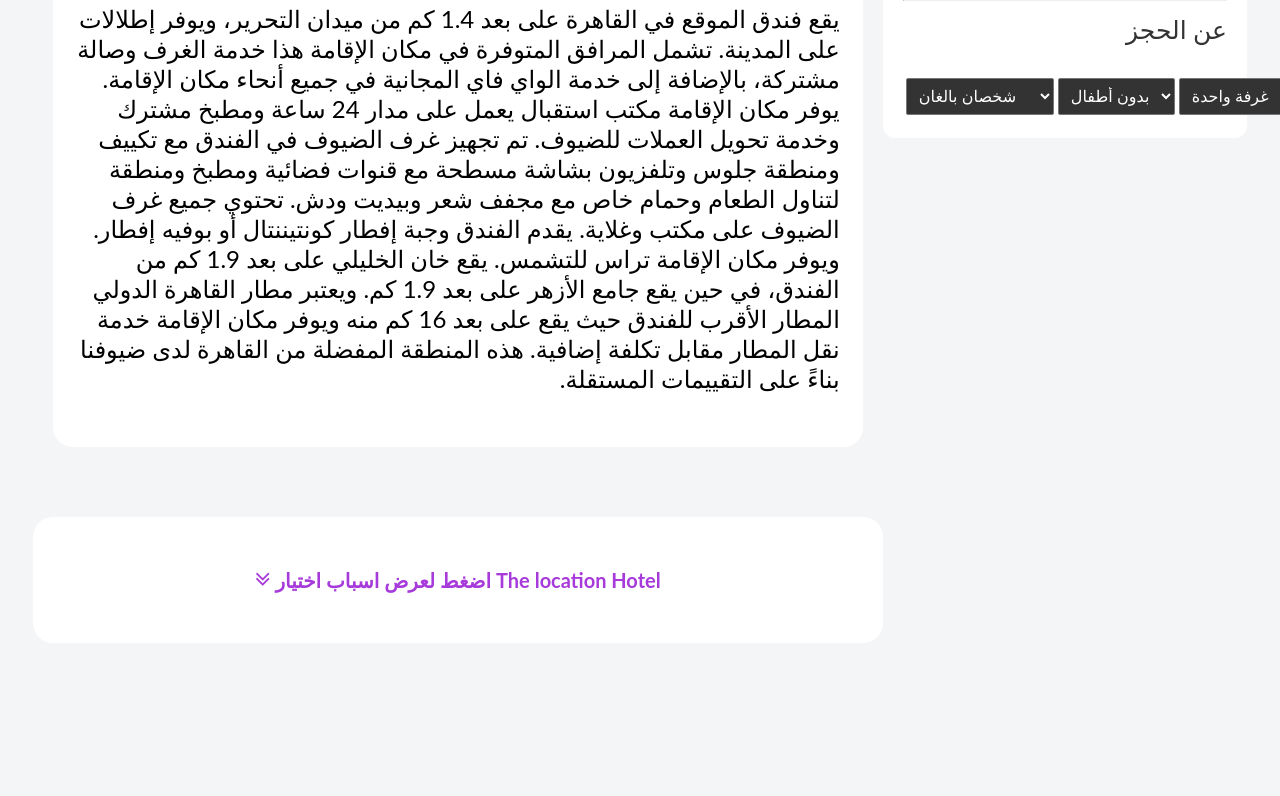
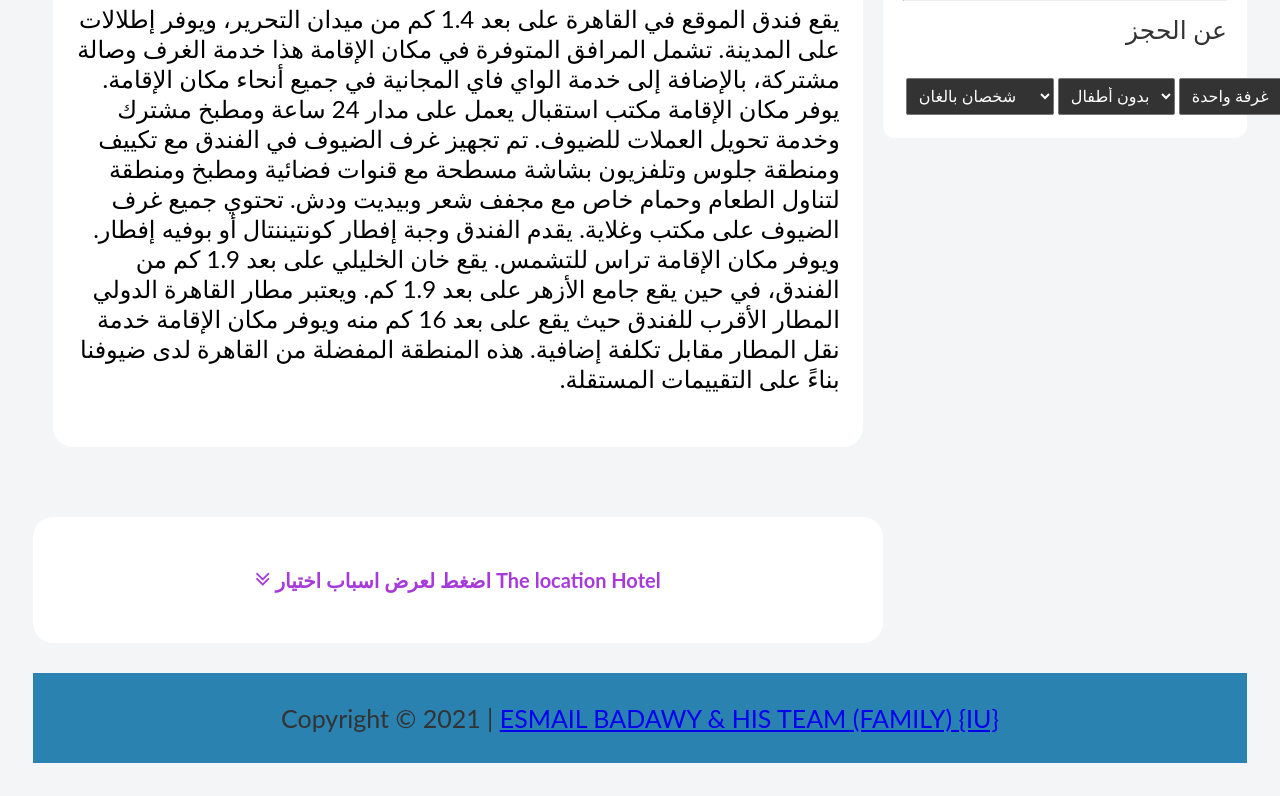
Before and after one commit to esmailbadawy/project-front-end-YAT, a plain HTML site: page index.html in a window 1280 px wide. Shown: the part 687-1483 px from the top of the page. Before the commit the page ends 1393 px from the top, so only its background shows below. Drawn offline with nearby package versions, Linux system fonts and the light colour scheme.

Commit message:
Update index.html
added Copyright

```diff
--- a/index.html
+++ b/index.html
@@ -1656,6 +1656,8 @@ function myFunction() {
       }
     }
         </script>
-
+      <div style="text-align: center; background-color: #2a82b1; padding: 30px; margin: 0;">
+    Copyright © 2021 | <a href="https://www.facebook.com/profile.php?id=100005531018682">ESMAIL BADAWY & HIS TEAM (FAMILY) {IU}</a>
+  </div>
   </body>
 </html>
```
